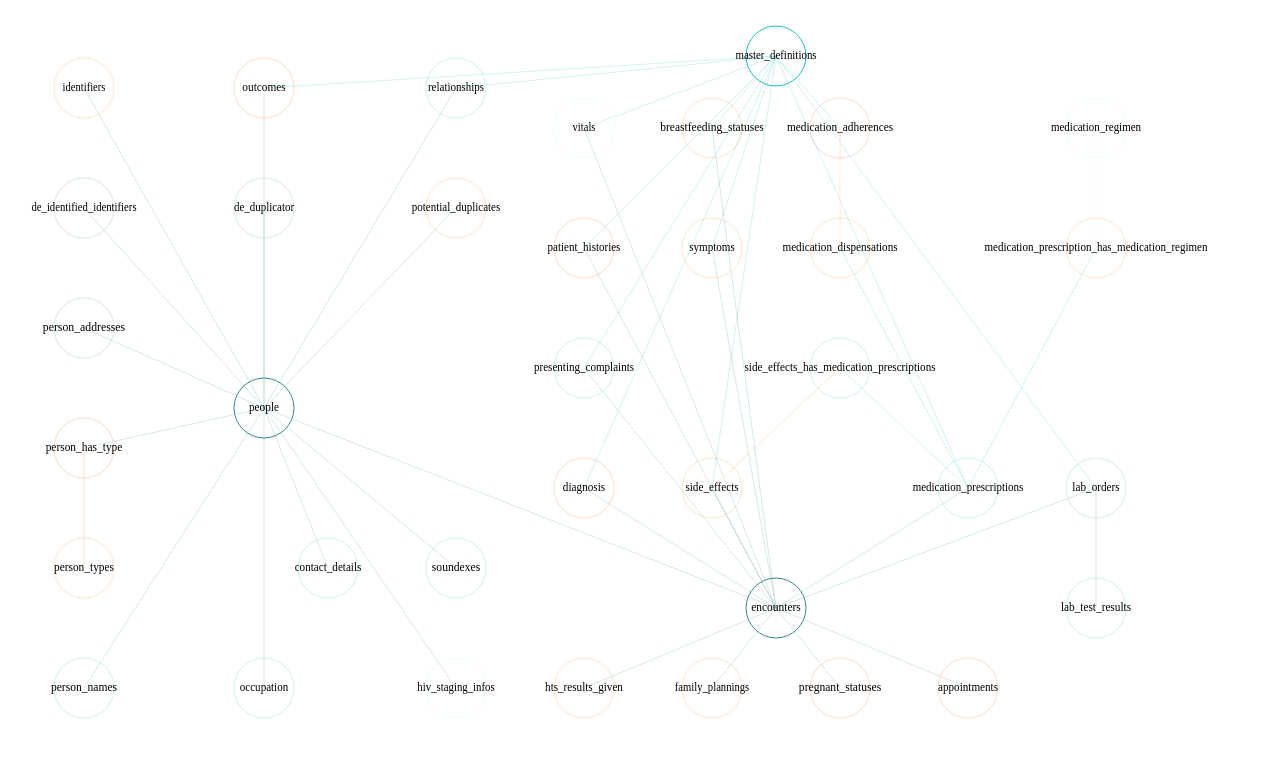
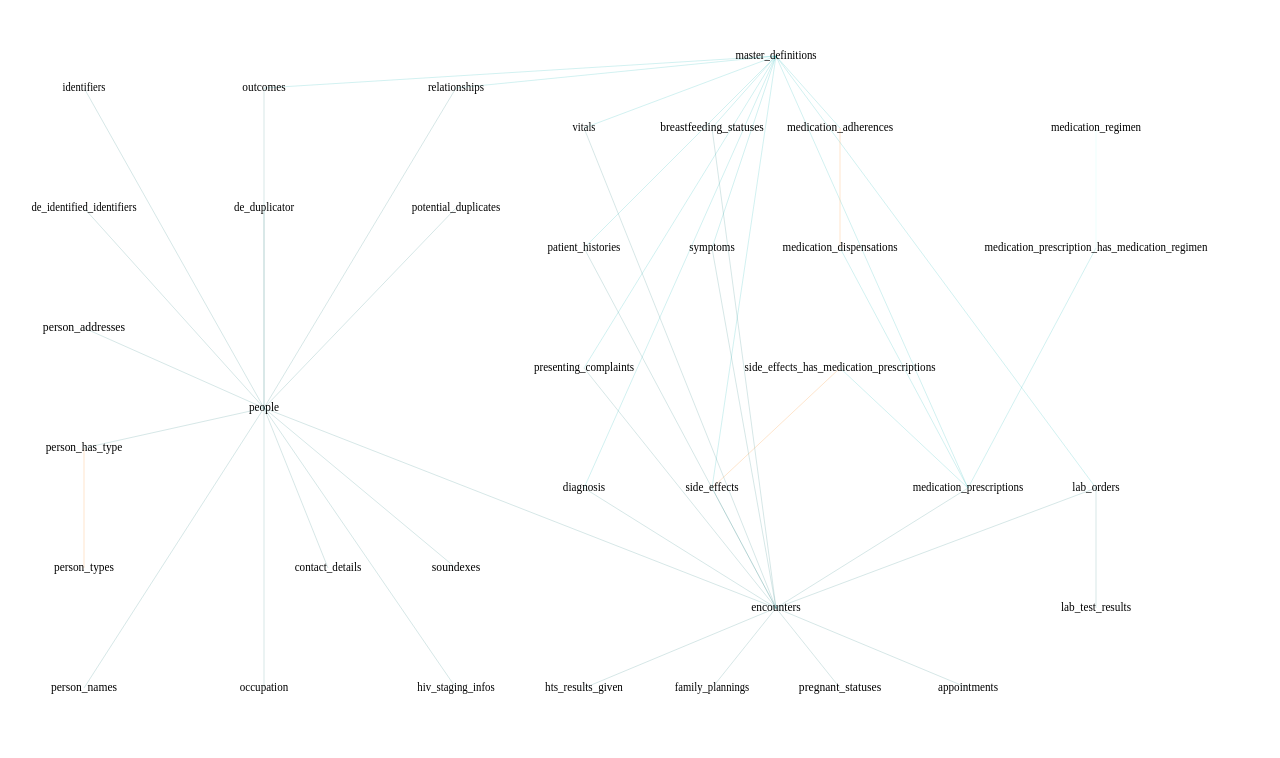
Before and after one commit to mrpan84/CDR_ERD, a plain HTML site: page index.html in a window 1280 px wide. Drawn offline with Linux system fonts and the light colour scheme.

Commit message:
Added Icons
Added font awesome icons support to the branch file and removed circles. Icons are hoverable and change color when hovered

```diff
--- a/branch.js
+++ b/branch.js
@@ -2,6 +2,7 @@ var canvas = document.getElementById("viewport");
 canvas.width = window.innerWidth;
 canvas.height = window.innerHeight;
 var c = canvas.getContext("2d");
+c.clearRect(0, 0, canvas.width, canvas.height);
 let seperator = 0;
 
 var rgbArray = [
@@ -27,6 +28,7 @@ var rgbArray = [
          "label":"people",
          "color":"green",
          "fixed": true,
+         "icon": "\uf0c0",
          "pos": {"x":Math.floor(window.innerWidth * 0.2), "y": Math.floor(window.innerHeight * 0.5)},
          "columns":[
            "person_id",
@@ -36,6 +38,7 @@ var rgbArray = [
          "label":"person_addresses",
          "color":"orange",
          "fixed": false,
+         "icon": "\uf2b9",
          "pos": {"x":Math.floor(window.innerWidth * 0.06), "y": Math.floor(window.innerHeight * 0.4)},
          "columns":[
            "person_id",
@@ -45,6 +48,7 @@ var rgbArray = [
          "label":"person_names",
          "color":"orange",
          "fixed": false,
+         "icon": "\uf2b9",
          "pos": {"x":Math.floor(window.innerWidth * 0.06), "y": Math.floor(window.innerHeight * 0.85)},
          "columns":[
            "person_id",
@@ -54,6 +58,7 @@ var rgbArray = [
         "label":"person_types",
         "color":"orange",
         "fixed": false,
+        "icon": "\uf509",
         "pos": {"x":Math.floor(window.innerWidth * 0.06), "y": Math.floor(window.innerHeight * 0.7)},
         "columns":[
             "person_type_id"
@@ -63,6 +68,7 @@ var rgbArray = [
         "label":"person_has_type",
         "color":"orange",
         "fixed": false,
+        "icon": "\ue541",
         "pos": {"x":Math.floor(window.innerWidth * 0.06), "y": Math.floor(window.innerHeight * 0.55)},
         "columns":[
           "person_id",
@@ -82,6 +88,7 @@ var rgbArray = [
         "label":"identifiers",
         "color":"orange",
         "fixed": false,
+        "icon": "\uf2c2",
         "pos": {"x":Math.floor(window.innerWidth * 0.06), "y": Math.floor(window.innerHeight * 0.1)},
         "columns":[
           "person_id",
@@ -91,6 +98,7 @@ var rgbArray = [
         "label":"occupation",
         "color":"orange",
         "fixed": false,
+        "icon": "\uf2bb",
         "pos": {"x":Math.floor(window.innerWidth * 0.2), "y": Math.floor(window.innerHeight * 0.85)},
         "columns":[
           "person_id",
@@ -100,6 +108,7 @@ var rgbArray = [
         "label":"contact_details",
         "color":"orange",
         "fixed": false,
+        "icon": "\uf2c2",
         "pos": {"x":Math.floor(window.innerWidth * 0.25), "y": Math.floor(window.innerHeight * 0.7)},
         "columns":[
           "person_id",
@@ -109,6 +118,7 @@ var rgbArray = [
         "label":"hiv_staging_infos",
         "color":"orange",
         "fixed": false,
+        "icon": "\ue076",
         "pos": {"x":Math.floor(window.innerWidth * 0.35), "y": Math.floor(window.innerHeight * 0.85)},
         "columns":[
           "person_id",
@@ -127,6 +137,7 @@ var rgbArray = [
         "label":"potential_duplicates",
         "color":"orange",
         "fixed": false,
+        "icon": "\uf0c5",
         "pos": {"x":Math.floor(window.innerWidth * 0.35), "y": Math.floor(window.innerHeight * 0.25)},
         "columns":[
           "person_id",
@@ -136,6 +147,7 @@ var rgbArray = [
         "label":"outcomes",
         "color":"orange",
         "fixed": false,
+        "icon": "\uf681",
         "pos": {"x":Math.floor(window.innerWidth * 0.2), "y": Math.floor(window.innerHeight * 0.1)},
         "columns":[
           "person_id",
@@ -145,6 +157,7 @@ var rgbArray = [
         "label":"relationships",
         "color":"orange",
         "fixed": false,
+        "icon": "\uf067",
         "pos": {"x":Math.floor(window.innerWidth * 0.35), "y": Math.floor(window.innerHeight * 0.1)},
         "columns":[
           "person_id",
@@ -154,6 +167,7 @@ var rgbArray = [
         "label":"de_duplicator",
         "color":"orange",
         "fixed": false,
+        "icon": "\uf24d",
         "pos": {"x":Math.floor(window.innerWidth * 0.2), "y": Math.floor(window.innerHeight * 0.25)},
         "columns":[
           "person_id",
@@ -163,6 +177,7 @@ var rgbArray = [
         "label":"encounters",
         "color":"orange",
         "fixed": true,
+        "icon": "\uf0f0",
         "pos": {"x":Math.floor(window.innerWidth * 0.6) + seperator, "y": Math.floor(window.innerHeight * 0.75)},
         "columns":[
           "person_id",
@@ -173,6 +188,7 @@ var rgbArray = [
         "label":"master_definitions",
         "color":"orange",
         "fixed": true,
+        "icon": "\uf02d",
         "pos": {"x":Math.floor(window.innerWidth * 0.6) + seperator, "y": Math.floor(window.innerHeight * 0.06)},
         "columns":[
           "master_definition_id",
@@ -200,6 +216,7 @@ var rgbArray = [
         "label":"pregnant_statuses",
         "color":"orange",
         "fixed": false,
+        "icon": "\ue31e",
         "pos": {"x":Math.floor(window.innerWidth * 0.65) + seperator, "y": Math.floor(window.innerHeight * 0.85)},
         "columns":[
           "encounter_id",
@@ -209,6 +226,7 @@ var rgbArray = [
         "label":"appointments",
         "color":"orange",
         "fixed": false,
+        "icon": "\uf2b5",
         "pos": {"x":Math.floor(window.innerWidth * 0.75) + seperator, "y": Math.floor(window.innerHeight * 0.85)},
         "columns":[
           "encounter_id",
@@ -218,6 +236,7 @@ var rgbArray = [
         "label":"vitals",
         "color":"orange",
         "fixed": false,
+        "icon": "\uf21e",
         "pos": {"x":Math.floor(window.innerWidth * 0.45) + seperator, "y": Math.floor(window.innerHeight * 0.15)},
         "columns":[
           "encounter_id",
@@ -238,6 +257,7 @@ var rgbArray = [
         "label":"presenting_complaints",
         "color":"orange",
         "fixed": false,
+        "icon": "\uf481",
         "pos": {"x":Math.floor(window.innerWidth * 0.45) + seperator, "y": Math.floor(window.innerHeight * 0.45)},
         "columns":[
           "encounter_id",
@@ -248,6 +268,7 @@ var rgbArray = [
         "label":"diagnosis",
         "color":"orange",
         "fixed": false,
+        "icon": "\uf0f1",
         "pos": {"x":Math.floor(window.innerWidth * 0.45) + seperator, "y": Math.floor(window.innerHeight * 0.6)},
         "columns":[
           "encounter_id",
@@ -258,6 +279,7 @@ var rgbArray = [
         "label":"symptoms",
         "color":"orange",
         "fixed": false,
+        "icon": "\ue061",
         "pos": {"x":Math.floor(window.innerWidth * 0.55) + seperator, "y": Math.floor(window.innerHeight * 0.3)},
         "columns":[
           "encounter_id",
@@ -268,6 +290,7 @@ var rgbArray = [
         "label":"breastfeeding_statuses",
         "color":"orange",
         "fixed": false,
+        "icon": "\ue53a",
         "pos": {"x":Math.floor(window.innerWidth * 0.55) + seperator, "y": Math.floor(window.innerHeight * 0.15)},
         "columns":[
           "encounter_id",
@@ -278,6 +301,7 @@ var rgbArray = [
         "label":"side_effects",
         "color":"orange",
         "fixed": false,
+        "icon": "\ue064",
         "pos": {"x":Math.floor(window.innerWidth * 0.55) + seperator, "y": Math.floor(window.innerHeight * 0.6)},
         "columns":[
           "encounter_id",
@@ -288,6 +312,7 @@ var rgbArray = [
         "label":"medication_prescriptions",
         "color":"orange",
         "fixed": false,
+        "icon": "\uf486",
         "pos": {"x":Math.floor(window.innerWidth * 0.75) + seperator, "y": Math.floor(window.innerHeight * 0.6)},
         "columns":[
           "encounter_id",
@@ -308,6 +333,7 @@ var rgbArray = [
         "label":"medication_regimen",
         "color":"orange",
         "fixed": false,
+        "icon": "\uf484",
         "pos": {"x":Math.floor(window.innerWidth * 0.85) + seperator, "y": Math.floor(window.innerHeight * 0.15)},
         "columns":[
         ]
@@ -324,6 +350,7 @@ var rgbArray = [
         "label":"medication_dispensations",
         "color":"orange",
         "fixed": false,
+        "icon": "\uf490",
         "pos": {"x":Math.floor(window.innerWidth * 0.65) + seperator, "y": Math.floor(window.innerHeight * 0.3)},
         "columns":[
         ]
@@ -341,6 +368,7 @@ var rgbArray = [
         "label":"lab_orders",
         "color":"orange",
         "fixed": false,
+        "icon": "\uf0c3",
         "pos": {"x":Math.floor(window.innerWidth * 0.85) + seperator, "y": Math.floor(window.innerHeight * 0.6)},
         "columns":[
           "encounter_id",
@@ -351,6 +379,7 @@ var rgbArray = [
         "label":"lab_test_results",
         "color":"orange",
         "fixed": false,
+        "icon": "\ue597",
         "pos": {"x":Math.floor(window.innerWidth * 0.85) + seperator, "y": Math.floor(window.innerHeight * 0.75)},
         "columns":[
         ]
--- a/index.html
+++ b/index.html
@@ -5,8 +5,10 @@
     <meta http-equiv="X-UA-Compatible" content="IE=edge">
     <meta name="viewport" content="width=device-width, initial-scale=1.0">
     <title>Document</title>
+    <link rel="stylesheet" href="https://cdnjs.cloudflare.com/ajax/libs/font-awesome/6.2.1/css/all.min.css" integrity="sha512-MV7K8+y+gLIBoVD59lQIYicR65iaqukzvf/nwasF0nqhPay5w/9lJmVM2hMDcnK1OnMGCdVK+iQrJ7lzPJQd1w==" crossorigin="anonymous" referrerpolicy="no-referrer" />
 </head>
 <body>
+
     <canvas id="viewport"></canvas>
     <script type="module" src="main.js"></script>
 
--- a/main.js
+++ b/main.js
@@ -23,6 +23,21 @@ window.addEventListener("mousemove", function(event){
             }
             isHovering = true;
             instancies[i].highlight();
+
+            // getting the icon unicode
+            var icon = instancies[i].icon;
+
+            setTimeout(function() {
+                var random = Math.floor(Math.random()*rgbArray.length);
+                c.font = "28px FontAwesome";
+                c.fillStyle = rgbArray[random];
+
+                if(instancies[i].icon != null){
+                c.fillText(icon, instancies[i].currPos[0], instancies[i].currPos[1]-25);
+
+                }
+              }, 0); //0 is no timeout when hovering
+
             break;
         }else{
             instancies[i].resetDefaults();
@@ -78,6 +93,7 @@ class Node extends Movable{
         super(n["pos"]["x"], n["pos"]["y"])
         this.name = n["label"];
         this.label = n["label"];
+        this.icon = n["icon"];
         this.w = c.measureText(this.name).width;
         this.h = c.measureText(this.name).height;
         this.fixed = n["fixed"];
@@ -87,14 +103,22 @@ class Node extends Movable{
         this.inboundEdges = [];
     }
 
+    drawIcon(){
+        if(this.icon != null){
+        c.font = "28px FontAwesome";
+        c.fillStyle = "black";
+        if(this.icon != null){
+            c.fillText(this.icon, this.currPos[0], this.currPos[1]-25);
+        }
+    }
+    }
+
     drawCircle(){
         c.beginPath();
         c.arc(this.currPos[0], this.currPos[1], 30, 0, Math.PI * 2, false);
         c.strokeStyle = this.color;
         c.lineWidth = this.lineWidth;
         c.stroke();
-
-        this.drawText();
     }
 
     drawText(){
@@ -199,7 +223,9 @@ function drawCanvas(){
     }
 
     for(const n in instancies){
-        instancies[n].drawCircle();
+        //instancies[n].drawCircle();
+        instancies[n].drawIcon();
+        instancies[n].drawText();
     }
 }
 
```
